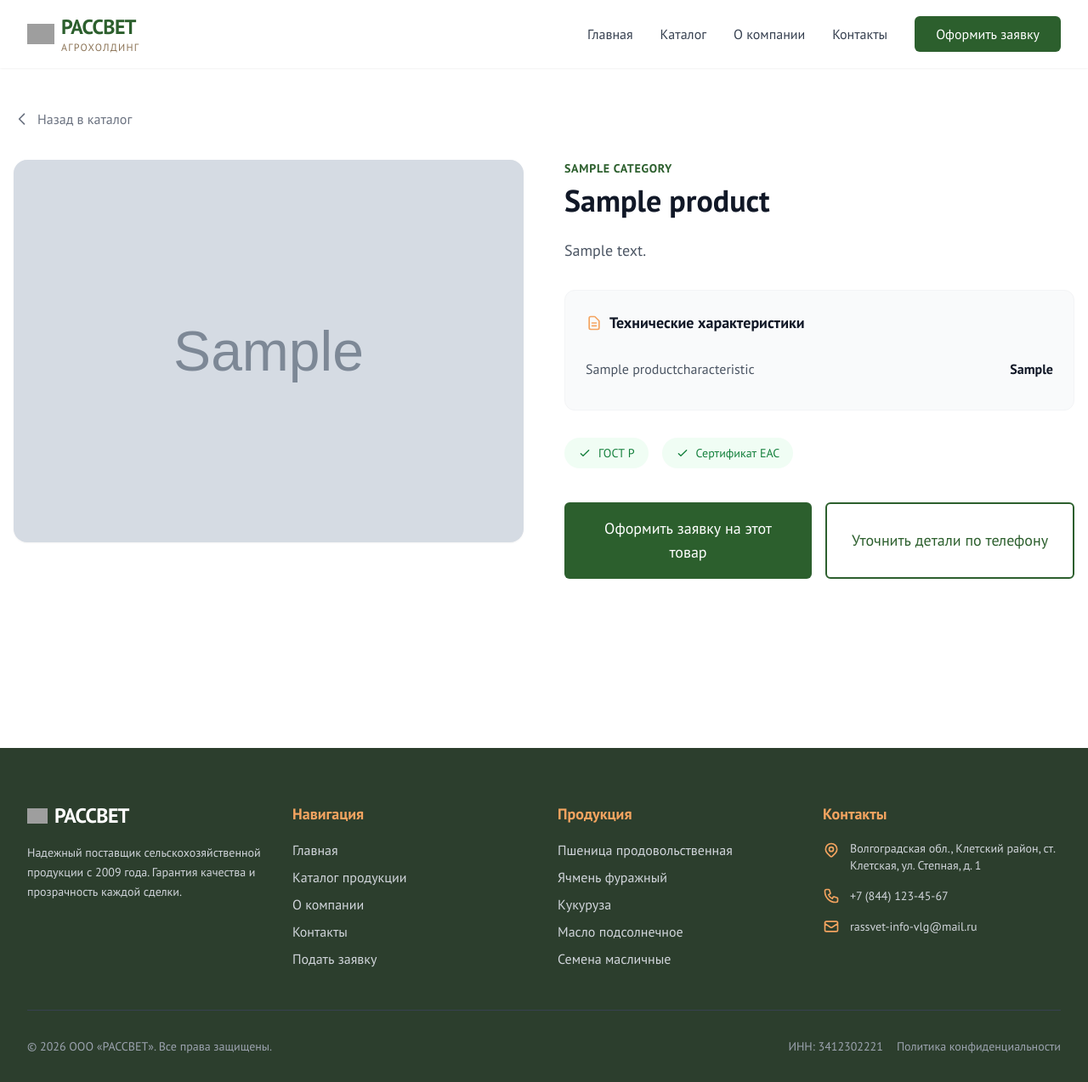
After one commit to kuramagod/rassvet, a Django app: a page that uses core/templates/core/product.html in a window 1280 px wide. The commit adds this page. Shown: the whole page at 85% size. Run offline with Django 5.2, Linux system fonts and the light colour scheme; tables that the repository leaves empty hold one stand-in row (values such as "Sample post"); grey boxes marked "Sample" are stand-in pictures; some libraries are stand-ins or nearby versions; grey boxes are pictures that could not be loaded.

Commit message:
Страница продуктов, отображение продукта и его характеристик

```diff
--- a/core/models.py
+++ b/core/models.py
@@ -1,4 +1,5 @@
 from django.db import models
+from django.urls import reverse
 import uuid
 
 
@@ -31,6 +32,9 @@ class Product(models.Model):
     created_at = models.DateTimeField(auto_now_add=True)
     updated_at = models.DateTimeField(auto_now=True)
 
+    def get_absolute_url(self):
+        return reverse('product', kwargs={'product_slug': self.slug})
+
     def __str__(self):
         return self.name
 
@@ -45,7 +49,7 @@ class ProductCharacteristic(models.Model):
     product = models.ForeignKey(Product, on_delete=models.CASCADE, related_name="characteristics")
 
     def __str__(self):
-        return self.name
+        return f"{self.product.name}: {self.name} {self.value}"
 
     class Meta:
         verbose_name = "Характеристика товара"
--- a/core/templates/core/catalog.html
+++ b/core/templates/core/catalog.html
@@ -65,7 +65,7 @@
                     <h3 class="text-xl font-bold text-gray-900 mb-3 group-hover:text-primary transition-colors">{{ product.name }}</h3>
                     <p class="text-gray-600 text-sm mb-6 flex-grow leading-relaxed">{{ product.short_description }}</p>
                     <div class="mt-auto flex gap-3">
-                        <a href="product.html?id=1" class="flex-1 inline-flex justify-center items-center px-4 py-2 bg-gray-100 text-gray-800 rounded hover:bg-gray-200 transition text-sm font-medium">Подробнее</a>
+                        <a href="{{ product.get_absolute_url }}" class="flex-1 inline-flex justify-center items-center px-4 py-2 bg-gray-100 text-gray-800 rounded hover:bg-gray-200 transition text-sm font-medium">Подробнее</a>
                         <a href="order.html" class="flex-1 inline-flex justify-center items-center px-4 py-2 bg-primary text-white rounded hover:bg-primary-light transition text-sm font-medium group/btn">
                             Заказать
                             <svg class="ml-2 w-4 h-4 transform group-hover/btn:translate-x-1 transition-transform" fill="none" stroke="currentColor" viewBox="0 0 24 24">
--- a/core/templates/core/index.html
+++ b/core/templates/core/index.html
@@ -147,9 +147,9 @@
                 </div>
                 <div class="p-6 flex flex-col flex-grow">
                     <h3 class="text-xl font-bold text-gray-900 mb-3 group-hover:text-primary transition-colors">{{ product.name }}</h3>
-                    <p class="text-gray-600 text-sm mb-6 flex-grow leading-relaxed">{{ product.description }}</p>
+                    <p class="text-gray-600 text-sm mb-6 flex-grow leading-relaxed">{{ product.short_description }}</p>
                     <div class="mt-auto flex gap-3">
-                        <a href="product.html?id=1" class="flex-1 inline-flex justify-center items-center px-4 py-2 bg-gray-100 text-gray-800 rounded hover:bg-gray-200 transition text-sm font-medium">Подробнее</a>
+                        <a href="{{ product.get_absolute_url }}" class="flex-1 inline-flex justify-center items-center px-4 py-2 bg-gray-100 text-gray-800 rounded hover:bg-gray-200 transition text-sm font-medium">Подробнее</a>
                         <a href="order.html" class="flex-1 inline-flex justify-center items-center px-4 py-2 bg-primary text-white rounded hover:bg-primary-light transition text-sm font-medium group/btn">Заказать
                             <svg class="ml-2 w-4 h-4 transform group-hover/btn:translate-x-1 transition-transform" fill="none" stroke="currentColor" viewBox="0 0 24 24">
                                 <path stroke-linecap="round" stroke-linejoin="round" stroke-width="2" d="M9 5l7 7-7 7"></path>
--- /dev/null
+++ b/core/templates/core/product.html
@@ -0,0 +1,82 @@
+{% extends 'core/base.html' %}
+{% load static %}
+
+{% block title %}
+{{ product.name }}
+{% endblock %}
+
+{% block content %}
+<div class="bg-white min-h-screen py-12">
+	<div class="container mx-auto px-4">
+		<div class="mb-8">
+			<a href="{% url 'catalog_page' %}" class="inline-flex items-center text-gray-500 hover:text-primary transition">
+			<svg class="mr-2 w-5 h-5" fill="none" stroke="currentColor" viewBox="0 0 24 24">
+				<path stroke-linecap="round" stroke-linejoin="round" stroke-width="2" d="M15 19l-7-7 7-7"></path>
+			</svg>
+			Назад в каталог
+			</a>
+		</div>
+
+		<!-- Товар не найден -->
+		<div id="product-not-found" class="min-h-[40vh] hidden items-center justify-center flex-col text-center">
+			<h2 class="text-2xl font-bold text-gray-900 mb-4">Товар не найден</h2>
+			<a href="{% url 'catalog_page' %}" class="text-primary hover:underline">Вернуться в каталог</a>
+		</div>
+
+		<!-- Детали -->
+		<div id="product-details" class="grid lg:grid-cols-2 gap-12 items-start">
+			<div class="bg-gray-100 rounded-2xl overflow-hidden shadow-sm">
+			<img id="product-image" src="{{ product.image.url }}" alt="{{ product.name }}" class="w-full h-auto object-cover max-h-[600px]" />
+			</div>
+
+			<div>
+			<span id="product-category" class="text-primary font-bold uppercase tracking-wider text-sm mb-2 block">{{ product.category.name }}</span>
+			<h1 id="product-name" class="text-4xl font-bold text-gray-900 mb-6">{{ product.name }}</h1>
+
+			<p id="product-description" class="text-gray-600 text-lg leading-relaxed mb-8">{{ product.description }}</p>
+
+			<div class="bg-gray-50 rounded-xl p-6 border border-gray-100 mb-8">
+				<h3 class="text-lg font-bold text-gray-900 mb-4 flex items-center">
+				<svg class="w-5 h-5 mr-2 text-accent" fill="none" stroke="currentColor" viewBox="0 0 24 24">
+					<path stroke-linecap="round" stroke-linejoin="round" stroke-width="2" d="M9 12h6m-6 4h6m2 5H7a2 2 0 01-2-2V5a2 2 0 012-2h5.586a1 1 0 01.707.293l5.414 5.414a1 1 0 01.293.707V19a2 2 0 01-2 2z"></path>
+				</svg>
+				Технические характеристики
+				</h3>
+				<div id="product-specs" class="divide-y divide-gray-200">
+					{% for characteristic in characteristics %}
+					<div class="py-3 flex justify-between items-center">
+						<span class="text-gray-600 font-medium">{{ characteristic.name }}</span>
+						<span class="text-gray-900 font-bold">{{ characteristic.value }}</span>
+					</div>
+					{% endfor %}
+				</div>
+			</div>
+
+			<div class="flex gap-4 mb-10">
+				<div class="flex items-center gap-2 text-green-700 bg-green-50 px-4 py-2 rounded-full text-sm font-medium">
+				<svg class="w-4 h-4" fill="none" stroke="currentColor" viewBox="0 0 24 24">
+					<path stroke-linecap="round" stroke-linejoin="round" stroke-width="2" d="M5 13l4 4L19 7"></path>
+				</svg>
+				ГОСТ Р
+				</div>
+				<div class="flex items-center gap-2 text-green-700 bg-green-50 px-4 py-2 rounded-full text-sm font-medium">
+				<svg class="w-4 h-4" fill="none" stroke="currentColor" viewBox="0 0 24 24">
+					<path stroke-linecap="round" stroke-linejoin="round" stroke-width="2" d="M5 13l4 4L19 7"></path>
+				</svg>
+				Сертификат ЕАС
+				</div>
+			</div>
+
+			<div class="flex flex-col sm:flex-row gap-4">
+				<a id="order-link" href="{% url 'order_page' %}" class="flex-1 btn-primary text-center py-4 text-lg">
+				Оформить заявку на этот товар
+				</a>
+				<a href="tel:+78441234567" class="flex-1 btn-outline-primary text-center py-4 text-lg">
+				Уточнить детали по телефону
+				</a>
+			</div>
+			</div>
+		</div>
+	</div>
+</div>
+{% endblock %}
--- a/core/urls.py
+++ b/core/urls.py
@@ -5,6 +5,7 @@ from . import views
 urlpatterns = [
     path("", views.home_page, name="home_page"),
     path("catalog", views.catalog_page, name="catalog_page"),
+    path("product/<slug:product_slug>", views.ProductPage.as_view(), name="product"),
     path("about", views.about_page, name="about_page"),
     path("contact", views.contact_page, name="contact_page"),
     path("api/create_message/", views.contact_message, name="contact_message"),
--- a/core/views.py
+++ b/core/views.py
@@ -3,6 +3,7 @@ import json
 from django.http import JsonResponse
 from django.views.decorators.http import require_POST
 from django.views.decorators.csrf import csrf_exempt
+from django.views.generic import DetailView
 from django.db import transaction
 from .models import Product, Category, News, Message, DeliveryType, Client, Contact, RequestStatus, Request, RequestItem
 
@@ -16,6 +17,18 @@ def catalog_page(request):
     products = Product.objects.filter(is_active=True)
     categories = Category.objects.all()
     return render(request, "core/catalog.html", {"products": products, "categories": categories})
+
+class ProductPage(DetailView):
+    model = Product
+    template_name = "core/product.html"
+    slug_url_kwarg = "product_slug"
+    context_object_name = "product"
+
+    def get_context_data(self, **kwargs):
+        context = super().get_context_data(**kwargs)
+        context['characteristics'] = self.get_object().characteristics.all()
+        return context
+
 
 def about_page(request):
     return render(request, "core/about.html")
```
